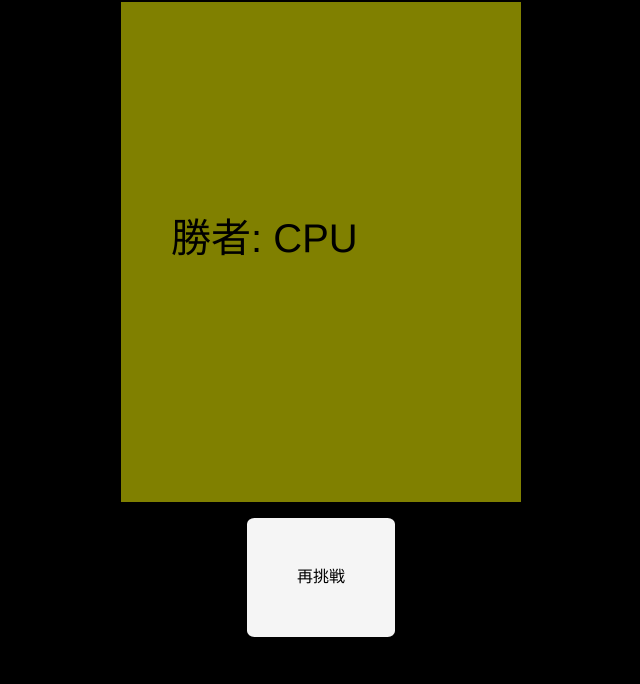
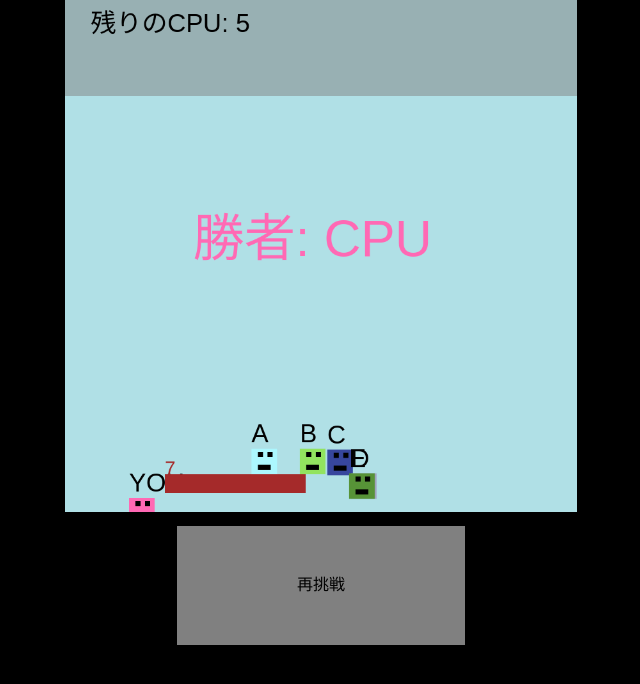
Before and after one commit to yoheizz/winpele, a plain HTML site: page index.html in a window 1280 px wide. Both pictures are taken after a click on the button "再挑戦". Shown: the whole page, without its empty margins (319-959 px from the left). Drawn offline with nearby package versions, Linux system fonts and the light colour scheme.

Commit message:
restart処理、playerクラス動作変更、css変更

```diff
--- a/box.js
+++ b/box.js
@@ -42,4 +42,7 @@ export class Box {
         this.y += Math.sin(this.speed) * this.up;
       }
     }
+    restart(){
+      cfg.BOXES=[];
+    }
 };
--- a/config.js
+++ b/config.js
@@ -1,7 +1,7 @@
 export const config = {
     CANVAS_W : 800,
-    CANVAS_H : 1000,
-    CANVAS_TOP : 200,
+    CANVAS_H : 800,
+    CANVAS_TOP : 150,
     PLAYER_W : 40,
     PLAYER_H : 40,
     BOXES : [],
@@ -11,5 +11,9 @@ export const config = {
     WINNER : '',
     IAM_PLAYERS : 1,
     ALL_PLAYERS : [],
-    DEADLIST_H : 200,
+    DEADLIST_H : 150,
+    BOX_LEVEL : 12,
+    PLAYER_E_TIME : 1,
+    REBONE_TIME : 5,
+    FPS : 1000 / 30,
 };
--- a/deadlist.js
+++ b/deadlist.js
@@ -2,25 +2,25 @@ import { config as cfg } from "./config.js";
 import * as uti  from "./utils.js";
 import { ctx } from "./canvas.js";
 
-export const drawDeadArea=()=>{
-    ctx.fillStyle = 'rgba(128, 128, 128, 0.5)'
-    ctx.fillRect(0,0,cfg.CANVAS_W,cfg.DEADLIST_H);
-    ctx.fillStyle = 'black';
-    ctx.font = '40px Arial';
-    ctx.fillText(`DEAD_LIST`, 500, 40);
+export const drawDeadArea = () => {
+    ctx.fillStyle = 'rgba(128, 128, 128, 0.5)';
+    ctx.fillRect(0, 0, cfg.CANVAS_W, cfg.DEADLIST_H);
   };
 
-export const getAliveCPUs=()=> cfg.ALL_PLAYERS.length - cfg.IAM_PLAYERS - cfg.DEAD_LIST.length;
+  export const getAliveCPUs = () => {
+    return cfg.ALL_PLAYERS.filter(player => !player.isDead && player.isCpu).length;
+  };
 
-export const setDeadlist=(player)=>{
-    if (player.isCpu && player.y >= cfg.CANVAS_H){
+  export const setDeadlist = (player) => {
+    if (player.isCpu && player.y >= cfg.CANVAS_H && !player.isDead) {
+      player.isDead = true;
       cfg.DEAD_LIST.push(player);
-        player.isDead =true;
       player.dead();
+    }
   };
-};
+
   export const displayAliveCPUs = (aliveCPUs) => {
     ctx.fillStyle = 'black';
     ctx.font = '40px Arial';
-    ctx.fillText(`残りのCPU: ${aliveCPUs}`, 40, 40);
+    ctx.fillText(`残りのCPU: ${aliveCPUs}`, 40, cfg.DEADLIST_H/3);
   };
--- a/gameover.js
+++ b/gameover.js
@@ -1,14 +1,15 @@
 import { config as cfg } from "./config.js";
-import * as uti  from "./utils.js";
 import { ctx } from "./canvas.js";
+import { Player } from "./player.js";
+import { autoPlayer } from "./cpu.js";
+import { Box } from "./box.js";
+import * as gov  from "./gameover.js";
 import * as dead from "./deadlist.js"
 
 export const gameOver = () => {
-    ctx.fillStyle = 'olive';
-    ctx.fillRect(0, 0, cfg.CANVAS_W, cfg.CANVAS_H);
-    ctx.fillStyle = 'black';
+    ctx.fillStyle = 'hotpink'
     ctx.font = '80px Arial';
-    ctx.fillText(`勝者: ${cfg.WINNER} `, 100, cfg.CANVAS_H / 2);
+    ctx.fillText(`勝者: ${cfg.WINNER} `, cfg.CANVAS_W/4, cfg.CANVAS_H / 2);
     document.getElementById("restart").style.display = "initial";
     document.getElementById("buttonG").style.display = "none";
   };
@@ -22,6 +23,6 @@ export const gameOver = () => {
         cfg.WINNER = "CPU";
     } else if (player.isCpu && dead.getAliveCPUs() === 0) {
         cfg.isGameOver = true;
-        cfg.WINNER = "人間";
+        cfg.WINNER = "YOU";
     }
   };
--- a/index.html
+++ b/index.html
@@ -9,7 +9,7 @@
     <title>winpele</title>
 </head>
 <style></style>
-<body>
+<body id="body">
     <div id="adjust">
         <div class="canvas-container">
             <canvas class="canvas" id="canvas"></canvas>
@@ -25,8 +25,7 @@
             </div>
         </div>
     </div>
-    <button onclick="location.reload()" id="restart">再挑戦</button>
-    <div id="warning">縦向きで遊んでください</div>
+    <button id="restart">再挑戦</button>
     <script type="module" src="main.js"></script>
 </body>
 </html>
--- a/main.js
+++ b/main.js
@@ -7,13 +7,23 @@ import { Box } from "./box.js";
 import * as gov  from "./gameover.js";
 import * as dead from "./deadlist.js"
 
+const restartGame = () => {
+  cfg.BOXES.forEach(box =>{box.restart();});
+  cfg.ALL_PLAYERS.forEach(player =>{player.restart();});
+  cfg.DEAD_LIST =[];
+  cfg.isGameOver = false;
+  cfg.BOX_COUNT = 0;
+  document.getElementById("restart").style.display = "none";
+  requestAnimationFrame(loop);
+};
+
 cfg.ALL_PLAYERS = [
-  new Player(cfg.PLAYER_W,cfg.PLAYER_H,1*100,cfg.CANVAS_TOP+40,20,15,"hotpink",'YOU',false),
-  new Player(cfg.PLAYER_W,cfg.PLAYER_H,2*100,cfg.CANVAS_TOP+40,10,20,'blue'),
-  new Player(cfg.PLAYER_W,cfg.PLAYER_H,3*100,cfg.CANVAS_TOP+40,10,30,"yellow"),
-  new Player(cfg.PLAYER_W,cfg.PLAYER_H,4*100,cfg.CANVAS_TOP+40,15,40,"green"),
-  new Player(cfg.PLAYER_W,cfg.PLAYER_H,5*100,cfg.CANVAS_TOP+40,15,50,"orange"),
-  new Player(100,100,6*100,cfg.CANVAS_TOP+40,0,100,"gray","ボス"),
+  new Player(cfg.PLAYER_W,cfg.PLAYER_H,1*100,cfg.CANVAS_TOP+cfg.PLAYER_H,20,15,"hotpink",'YOU',false),
+  new Player(cfg.PLAYER_W,cfg.PLAYER_H,2*100,cfg.CANVAS_TOP+cfg.PLAYER_H,10,2,uti.getColor(),"A",true),
+  new Player(cfg.PLAYER_W,cfg.PLAYER_H,3*100,cfg.CANVAS_TOP+cfg.PLAYER_H,10,3,uti.getColor(),"B",true),
+  new Player(cfg.PLAYER_W,cfg.PLAYER_H,4*100,cfg.CANVAS_TOP+cfg.PLAYER_H,15,4,uti.getColor(),"C",true),
+  new Player(cfg.PLAYER_W,cfg.PLAYER_H,5*100,cfg.CANVAS_TOP+cfg.PLAYER_H,15,5,uti.getColor(),"D",true),
+  new Player(cfg.PLAYER_W,cfg.PLAYER_H,6*100,cfg.CANVAS_TOP+cfg.PLAYER_H,15,9,uti.getColor(),"E",true),
 ];
 
 // メイン処理
@@ -49,7 +59,6 @@ const loop = () => {
     autoPlayer(box,cfg.ALL_PLAYERS[0],cfg.ALL_PLAYERS[3],'fastest',0.9);
     autoPlayer(box,cfg.ALL_PLAYERS[0],cfg.ALL_PLAYERS[4],'highest',1);
     autoPlayer(box,cfg.ALL_PLAYERS[0],cfg.ALL_PLAYERS[5],'all',1.5);
-
   });
 
   cfg.ALL_PLAYERS.forEach(player =>{
@@ -58,10 +67,12 @@ const loop = () => {
 
   dead.drawDeadArea();
   dead.displayAliveCPUs(dead.getAliveCPUs());
-
+  uti.checkLock();
   requestAnimationFrame(loop);
 };
 
 window.onload = () => {
+  document.getElementById("restart").addEventListener("click", restartGame);
+  uti.checkDisplay();
   requestAnimationFrame(loop);
 };
--- a/player.js
+++ b/player.js
@@ -20,6 +20,8 @@ export class Player {
       this.isDead = false;
       this.isCpu = cpu ?? true;
       this.elapsedTime = 0;
+      this.initialx = this.x;
+      this.initialy = this.y
     }
 
     draw() {
@@ -34,35 +36,29 @@ export class Player {
         ctx.fillRect(this.x + 10, this.y + this.height - 15, this.width - 20, this.height / 5);
     }
     update() {
-      this.elpased(1);
+      this.elpased(cfg.PLAYER_E_TIME);
       if(this.isCpu)return;
-      // キー操作
+
       document.addEventListener('keydown', (event) => {
         if (event.key === 'ArrowLeft') {
-          this.vx = -this.speed;  // 左に移動
+          this.left();
         } else if (event.key === 'ArrowRight') {
-          this.vx = this.speed;   // 右に移動
-        } else if (event.key === 'ArrowUp' && !this.isJumping) {
-          this.vy = this.jumpStrength;
-          this.isJumping = true;
+          this.right();
+        } else if (event.key === 'ArrowUp') {
+         this.up();
         }
       });
 
       document.addEventListener('keyup', (event) => {
         if (event.key === 'ArrowLeft' || event.key === 'ArrowRight') {
-          this.vx = 0;  // キーを離した時に停止
+          this.keyup();
         }
       });
-      // タッチ操作
+
       const buttonHandlers = {
-        'Jump': () => {
-          if (!this.isJumping) {
-            this.vy = this.jumpStrength;
-            this.isJumping = true;
-          }
-        },
-        'Left': () => this.vx = -this.speed,  // 左に移動
-        'Right': () => this.vx = this.speed   // 右に移動
+        'Jump': () => this.up(),
+        'Left': () => this.left(),
+        'Right': () => this.right()
       };
 
       Object.keys(buttonHandlers).forEach(buttonId => {
@@ -70,43 +66,68 @@ export class Player {
         button.addEventListener('touchstart', buttonHandlers[buttonId]);
       });
 
-      document.addEventListener('touchend', () => this.vx = 0);
+      document.addEventListener('touchend', () => this.keyup());
     }
 
     elpased(time){
+      if(this.isDead)return;
       const currentTime = performance.now();
-      const elapsedTimeInSeconds = (currentTime - this.startTime) / 1000;
-      if (elapsedTimeInSeconds < time) {
-        this.vy = 0;
-        this.vx = 0;
+      const elpsedTimeInSeconds = (currentTime - this.startTime) / 1000;
+      if (elpsedTimeInSeconds >= time) {
+        this.vy += this.vg;
+        this.x += this.vx;
+        this.y += this.vy;
       } else {
-        this.vy += this.vg;
-      }
-      this.x += this.vx;
-      this.y += this.vy;
-    }
-
-    dead() {
-      if (this.isDead) {
-        this.resetPosition();
-        this.rebone(2);
-      }
-    }
-
-    resetPosition() {
-      this.width = cfg.PLAYER_W;
-      this.height = cfg.PLAYER_H;
-      this.x = cfg.CANVAS_W - (100 * cfg.DEAD_LIST.length);
-      this.y = 120;
-    }
-
-    rebone(time) {
-      const elapsedTime = (performance.now() - this.startTime) / 1000;
-      if (this.isDead && elapsedTime >= time) {
-        this.isDead = false;
-        this.startTime = performance.now();  // 時間リセット
         this.vx = 0;
         this.vy = 0;
       }
     }
+    dead() {
+        if(!this.isDead)return;
+        this.resetPosition();
+    }
+
+    resetPosition() {
+      this.x = cfg.CANVAS_W - (100 * cfg.DEAD_LIST.length);
+      this.y = cfg.DEADLIST_H-this.height*1.1;
+    }
+
+    rebone(time) {//保留
+      const elpsedTime = (performance.now() - this.startTime) / 1000;
+      if (this.isDead && elpsedTime >= time) {
+        this.isDead = false;
+        const index = cfg.DEAD_LIST.indexOf(this);
+        if (index !== -1) {
+          cfg.DEAD_LIST.splice(index, 1);
+        }
+        this.startTime = performance.now();
+        this.vx = 0;
+        this.vy = 0;
+      }
+    }
+    restart(){
+      this.x = this.initialx;
+      this.y = this.initialy;
+      this.vx = 0;
+      this.vy = 0;
+      this.isJumping = false;
+      this.isDead = false;
+      this.startTime = performance.now();
+    }
+
+    left(){
+      this.vx = -this.speed;
+    }
+    right(){
+      this.vx = this.speed;
+    }
+    up(){
+      if(!this.isJumping){
+      this.vy = this.jumpStrength;
+      this.isJumping = true;
+      }
+    }
+    keyup(){
+      this.vx = 0;
+    }
 };
--- a/style.css
+++ b/style.css
@@ -1,21 +1,25 @@
-body{
+#body {
   text-align: center;
   background-color: black;
   user-select: none;
-    touch-action: manipulation;
+  height: 100vh;
+  width: 100wh;
+  margin: 0;
 }
 
-.canvas{
+.canvas {
+  text-align: center;
   width: 100%;
-      height: 100%;
-      max-width: 400px;
-      max-height: 500px;
-      border: 2px solid black;
-      background-color:powderblue;
+  height: auto;
+  max-width: 800px;
+  max-height: 800px;
+  background-color: powderblue;
 }
 
-  .button-group{
-    padding: 10px;
+.button-group {
+  padding: 5px;
+  display: flex;
+  justify-content: center;
 }
 
   button{
@@ -23,21 +27,23 @@ body{
     padding: 50px;
     margin-left: 10px;
     margin-right: 10px;
-    border-radius: 5%;
     border: none;
-    background-color:whitesmoke;
+    background-color:gray;
   }
   #Jump{
-    padding-left: 60px;
-    padding-right: 60px;
+    padding-left: 160px;
+    padding-right: 160px;
   }
-
+  #Left{
+    padding-left: 80px;
+    padding-right: 80px;
+  }
+  #Right{
+    padding-left: 80px;
+    padding-right: 80px;
+  }
   #restart{
     display: none;
+    padding-left: 120px;
+    padding-right: 120px;
   }
-
-  #warning{
-    display: none;
-    font-size: xx-large;
-    color: yellow;
-  }
--- a/utils.js
+++ b/utils.js
@@ -1,9 +1,13 @@
 import { config as cfg } from "./config.js";
 import { ctx } from "./canvas.js";
+import { Player } from "./player.js";
+import { autoPlayer } from "./cpu.js";
 import { Box } from "./box.js";
+import * as gov  from "./gameover.js";
+import * as dead from "./deadlist.js"
 
 export const getRandom = (min, max) => {
-    return Math.floor(Math.random() * (max - min + 1) + min);
+    return Math.floor(Math.random() * (max - min + 1)) + min;
   };
 
 export const getDistance = (A, B) => {
@@ -54,9 +58,39 @@ export const checkCollision = (player, box) => {
   };
 
 export const createBox = () => {
-    if (getRandom(0,12) === 0) {//15
+    if (getRandom(0,cfg.BOX_LEVEL) === 0) {//15
       cfg.BOXES.push(new Box());
     }else if(cfg.BOXES.length===0){
       cfg.BOXES.push(new Box(1));
     }
   };
+
+export const checkDisplay = () => {
+  const isLandscape = window.innerWidth > window.innerHeight;
+  if (isLandscape) {
+    document.getElementById('buttonG').style.display = 'none';
+    const canvas = document.getElementById('canvas');
+    canvas.style.width = '40%';
+    canvas.style.heigh = '40%';
+  } else {
+    document.getElementById('buttonG').style.display = 'initial';
+  }
+};
+
+export const checkLock = () => {
+  let startTime;
+  document.addEventListener('visibilitychange', () => {
+    if (document.visibilityState === 'hidden') {
+      startTime = performance.now();
+    } else if (document.visibilityState === 'visible') {
+      startTime = performance.now();
+    }
+  });
+};
+
+export const getColor = () => {
+  const r = getRandom(0, 255);
+  const g = getRandom(0, 255);
+  const b = getRandom(0, 255);
+  return `rgb(${r}, ${g}, ${b})`;
+};
```
Lines whose indentation alone changed are shown as unchanged.
